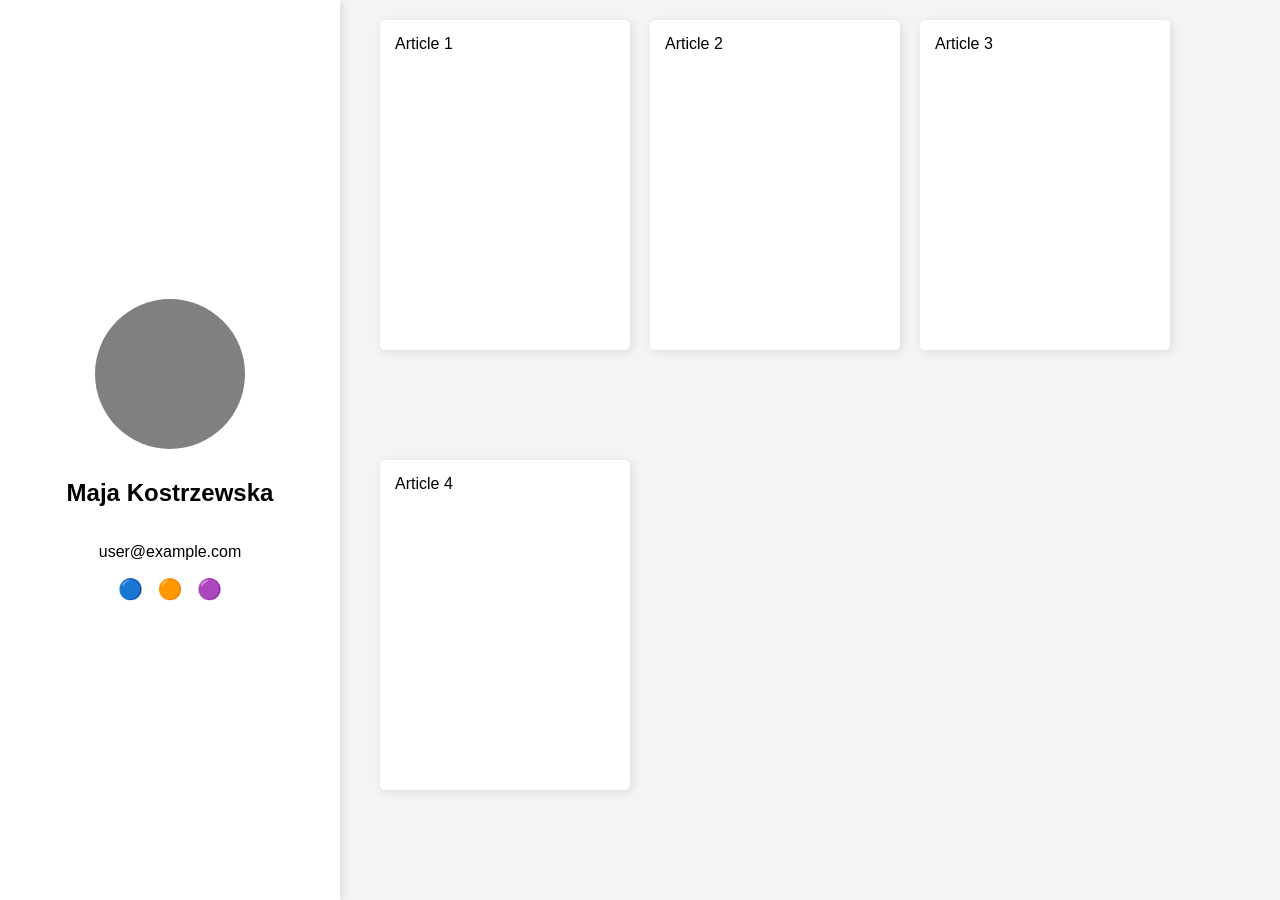
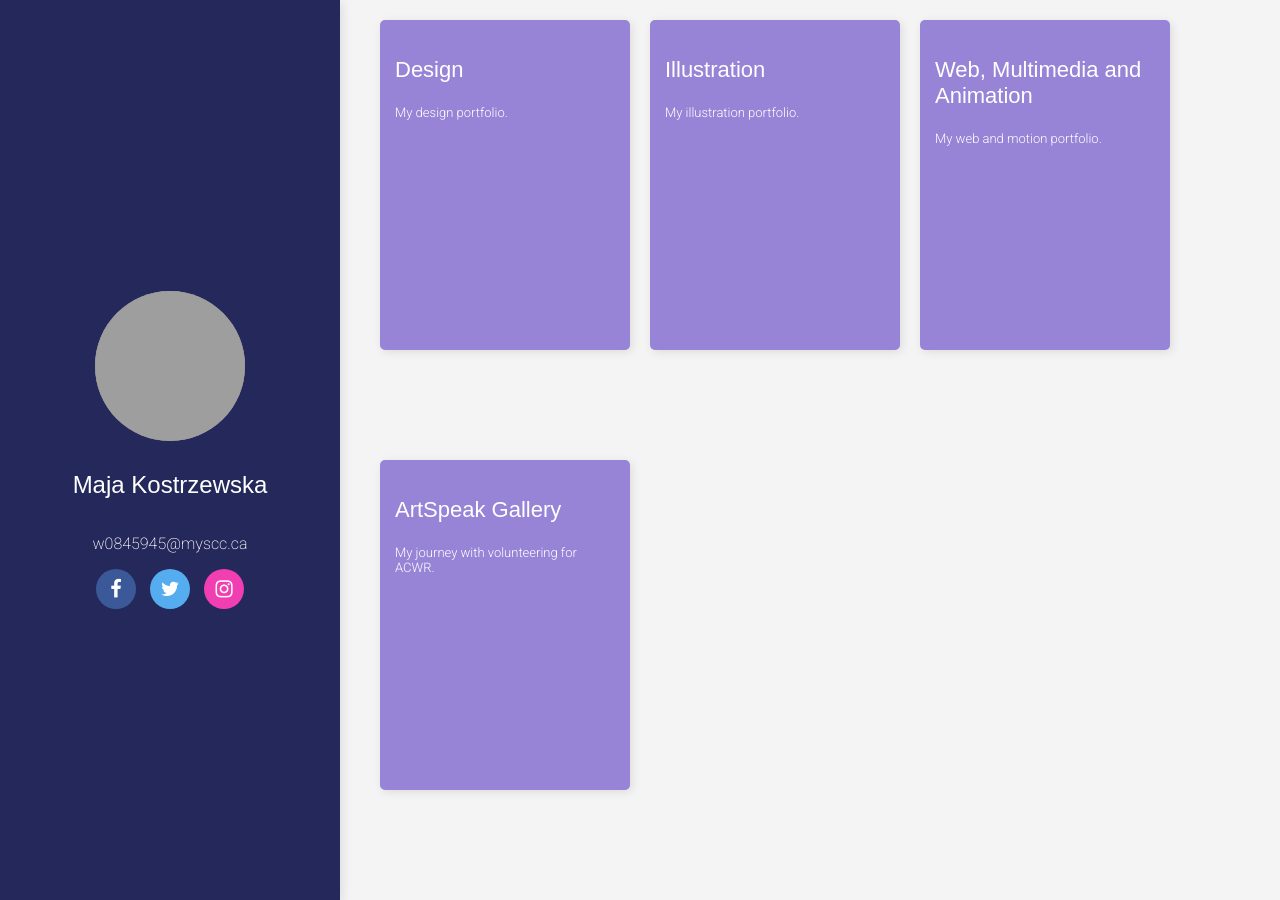
Before and after one commit to majakostrzewska/2025-design-portfolio, a Jekyll site: the page blog.html, which Jekyll copies as it is, in a window 1280 px wide. Built offline with Jekyll 4.4.1, drawn with Linux system fonts in a browser that asks for light colours; some web fonts are replaced; grey boxes are pictures that could not be loaded.

Commit message:
Cosmetic changes
I did css on the sidebar, cards etc.

```diff
--- a/_layouts/design.html
+++ b/_layouts/design.html
@@ -26,7 +26,7 @@
     }
 
     .design-card {
-      background: #fff;
+      background: #24285B;
       border: 1px solid #e0e0e0;
       padding: 1.5rem;
       border-radius: 12px;
@@ -50,7 +50,7 @@
     .design-card a {
       display: inline-block;
       margin-top: 1rem;
-      color: #0077cc;
+      color: #ffffff;
       text-decoration: none;
       font-weight: bold;
     }
--- a/blog.html
+++ b/blog.html
@@ -3,19 +3,35 @@
 <head>
     <meta charset="UTF-8">
     <meta name="viewport" content="width=device-width, initial-scale=1.0">
+	<link rel="stylesheet" href="https://cdnjs.cloudflare.com/ajax/libs/font-awesome/4.7.0/css/font-awesome.min.css">
     <title>2025 Design Portfolio</title>
     <style>
+		@import url('https://fonts.googleapis.com/css2?family=Italiana&family=Roboto:ital,wght@0,100..900;1,100..900&display=swap');
+
         body {
-            font-family: Arial, sans-serif;
+            font-family: "Roboto", sans-serif;
+			color: #171619;
             display: flex;
             margin: 0;
             padding: 0;
             background-color: #f4f4f4;
             height: 100vh;
         }
+
+		h1, h2, h3, h4, h5, h6 {
+  		font-family: "Italiana", sans-serif;
+  		font-weight: 400;
+  		font-style: normal;
+		color: #ffffff;
+}
+		.email {
+			color: #ffffff;
+			font-weight: 200;
+		}
+
         .sidebar {
             width: 300px;
-            background: #fff;
+            background: #24285B;
             padding: 20px;
             text-align: center;
             box-shadow: 2px 2px 10px rgba(0, 0, 0, 0.1);
@@ -29,6 +45,7 @@
             justify-content: center;
         }
         .profile-pic {
+
             width: 150px;
             height: 150px;
             border-radius: 50%;
@@ -52,29 +69,94 @@
         .card {
             width: 220px;
             height: 300px;
-            background: white;
+            background: #9784D6;
             padding: 15px;
             box-shadow: 2px 2px 10px rgba(0, 0, 0, 0.1);
             border-radius: 5px;
         }
+
+
+		.fa {
+ 		 	padding: 10px;
+ 		 	font-size: 30px;
+		 	width: 20px;
+ 		 	text-align: center;
+ 		 	text-decoration: none;
+		 	margin: 5px 2px;
+			border-radius: 50%;
+		}
+
+		.fa:hover {
+   		 	opacity: 0.7;
+		}
+
+		.fa-facebook {
+			background: #3B5998;
+  			color: white;
+		}
+
+		.fa-twitter {
+  			background: #55ACEE;
+  			color: white;
+		}
+		.fa-instagram {
+  			background:#F13EB3;
+  			color: white;
+		}
+
+		.article {
+  		font-family: "Italiana", sans-serif;
+  		font-weight: 300;
+  		font-style: normal;
+		color: #ffffff;
+		font-size: 22px;
+		}
+
+		.article_p {
+		font-family: "Roboto", sans-serif;
+  		font-weight: 300;
+  		font-style: normal;
+		color: #ffffff;
+		font-size: 13px;
+		}
+
     </style>
 </head>
 <body>
     <div class="sidebar">
-        <div class="profile-pic"></div>
+        <div class="profile-pic">
+			<img class="profile-pic" src="../../../Desktop/portfolio-main/style_guide/img/profil_pic.jpg">
+		</div>
         <h2>Maja Kostrzewska</h2>
-        <p>user@example.com</p>
+        <p class="email">w0845945@myscc.ca</p>
         <div class="social-icons">
-            <a href="#">🔵</a>
-            <a href="#">🟠</a>
-            <a href="#">🟣</a>
+            <a href="#" class="fa fa-facebook"></a>
+            <a href="#" class="fa fa-twitter"></a>
+            <a href="#" class="fa fa-instagram"></a>
         </div>
     </div>
     <div class="content">
-        <div class="card">Article 1</div>
-        <div class="card">Article 2</div>
-        <div class="card">Article 3</div>
-        <div class="card">Article 4</div>
+
+        <div class="card">
+			<h3 class="article">Design</h3>
+			<p class="article_p">My design portfolio.</p>
+
+		</div>
+        <div class="card">
+			<h3 class="article">Illustration</h3>
+			<p class="article_p">My illustration portfolio.</p>
+
+		</div>
+        <div class="card">
+			<h3 class="article">Web, Multimedia and Animation</h3>
+			<p class="article_p">My web and motion portfolio.</p>
+
+		</div>
+		<div class="card">
+			<h3 class="article">ArtSpeak Gallery</h3>
+			<p class="article_p">My journey with volunteering for ACWR.</p>
+
+		</div>
     </div>
 </body>
 </html>
```
